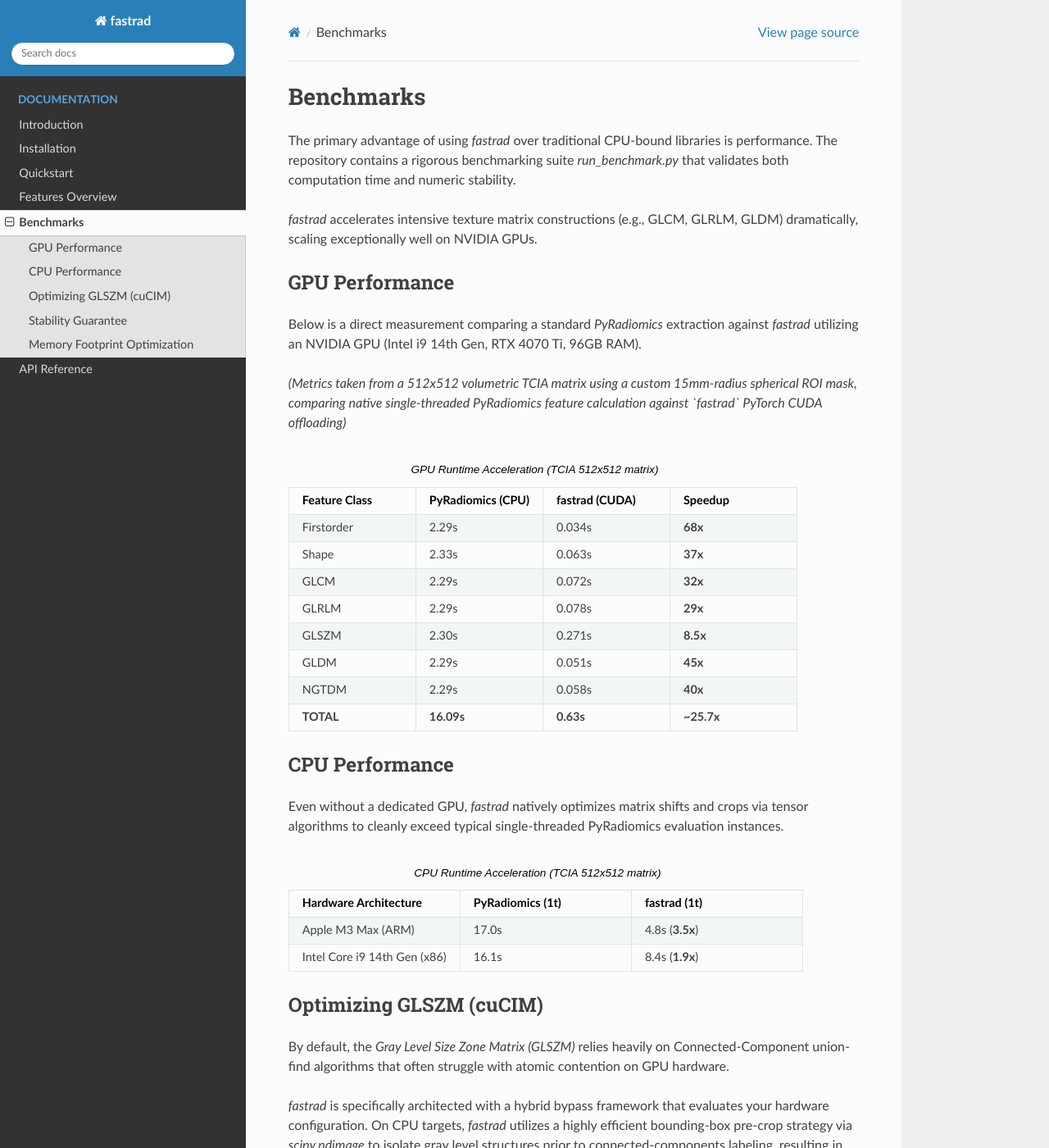
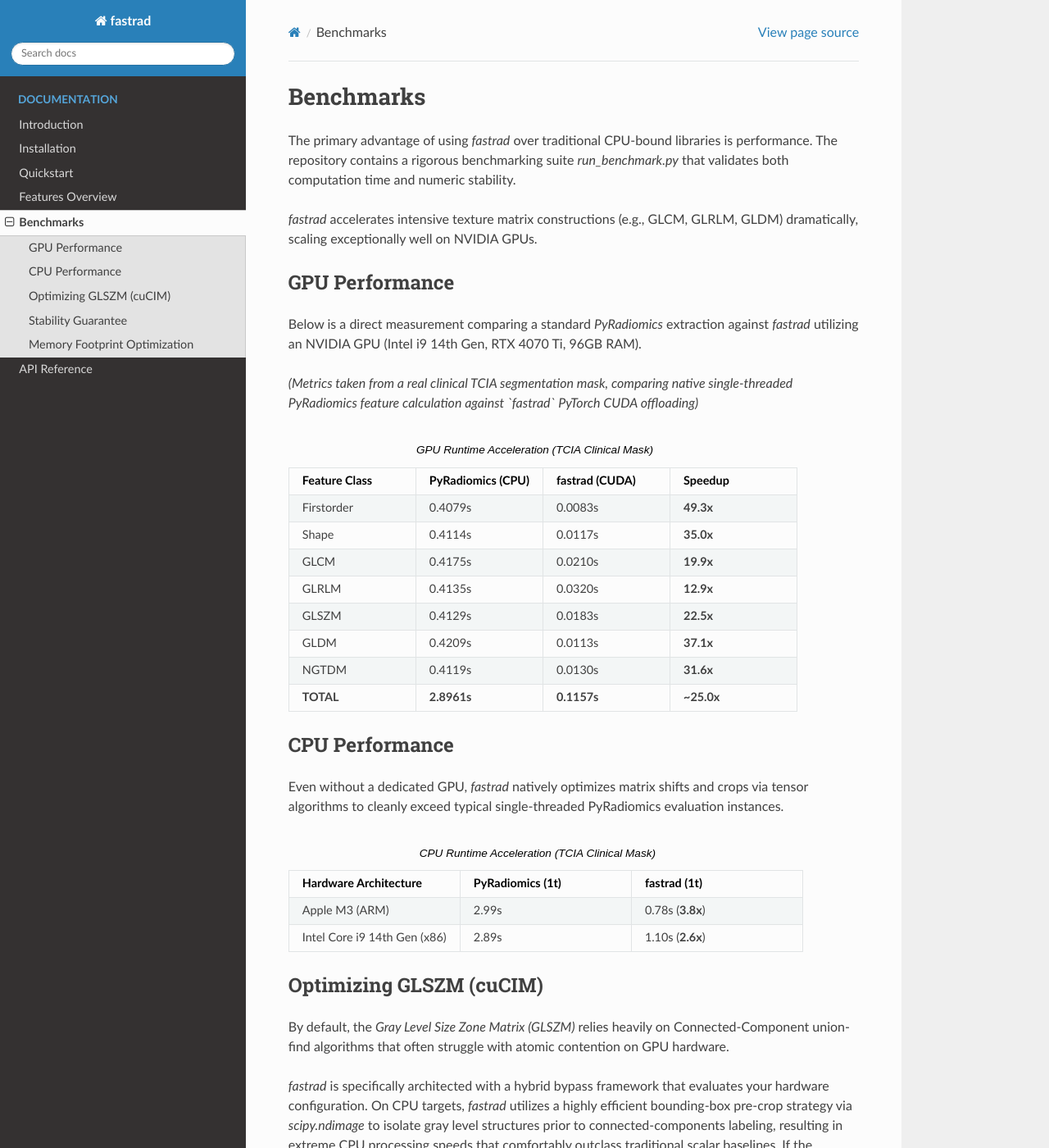
Before and after one commit to helloerikaaa/fastrad, a Sphinx documentation site: the page built from docs/benchmarks.rst, in a window 1280 px wide and 1400 px high. Shown: the whole window at 82% size. Built offline with Sphinx 7.4.7 and the Read the Docs theme 3.1.0, drawn with Linux system fonts in a browser that asks for light colours.

Commit message:
docs: Update benchmark metrics with i9 and M3 clinical evaluations

```diff
--- a/docs/benchmarks.rst
+++ b/docs/benchmarks.rst
@@ -10,9 +10,9 @@
 
 Below is a direct measurement comparing a standard `PyRadiomics` extraction against `fastrad` utilizing an NVIDIA GPU (Intel i9 14th Gen, RTX 4070 Ti, 96GB RAM).
 
-*(Metrics taken from a 512x512 volumetric TCIA matrix using a custom 15mm-radius spherical ROI mask, comparing native single-threaded PyRadiomics feature calculation against `fastrad` PyTorch CUDA offloading)*
+*(Metrics taken from a real clinical TCIA segmentation mask, comparing native single-threaded PyRadiomics feature calculation against `fastrad` PyTorch CUDA offloading)*
 
-.. list-table:: GPU Runtime Acceleration (TCIA 512x512 matrix)
+.. list-table:: GPU Runtime Acceleration (TCIA Clinical Mask)
    :widths: 25 25 25 25
    :header-rows: 1
 
@@ -21,56 +21,56 @@
      - fastrad (CUDA)
      - Speedup
    * - Firstorder
-     - 2.29s
-     - 0.034s
-     - **68x**
+     - 0.4079s
+     - 0.0083s
+     - **49.3x**
    * - Shape
-     - 2.33s
-     - 0.063s
-     - **37x**
+     - 0.4114s
+     - 0.0117s
+     - **35.0x**
    * - GLCM
-     - 2.29s
-     - 0.072s
-     - **32x**
+     - 0.4175s
+     - 0.0210s
+     - **19.9x**
    * - GLRLM
-     - 2.29s
-     - 0.078s
-     - **29x**
+     - 0.4135s
+     - 0.0320s
+     - **12.9x**
    * - GLSZM
-     - 2.30s
-     - 0.271s
-     - **8.5x**
+     - 0.4129s
+     - 0.0183s
+     - **22.5x**
    * - GLDM
-     - 2.29s
-     - 0.051s
-     - **45x**
+     - 0.4209s
+     - 0.0113s
+     - **37.1x**
    * - NGTDM
-     - 2.29s
-     - 0.058s
-     - **40x**
+     - 0.4119s
+     - 0.0130s
+     - **31.6x**
    * - **TOTAL**
-     - **16.09s**
-     - **0.63s**
-     - **~25.7x**
+     - **2.8961s**
+     - **0.1157s**
+     - **~25.0x**
 
 CPU Performance
 ---------------
 
 Even without a dedicated GPU, `fastrad` natively optimizes matrix shifts and crops via tensor algorithms to cleanly exceed typical single-threaded PyRadiomics evaluation instances.
 
-.. list-table:: CPU Runtime Acceleration (TCIA 512x512 matrix)
+.. list-table:: CPU Runtime Acceleration (TCIA Clinical Mask)
    :widths: 33 33 33
    :header-rows: 1
 
    * - Hardware Architecture
      - PyRadiomics (1t)
      - fastrad (1t)
-   * - Apple M3 Max (ARM)
-     - 17.0s
-     - 4.8s (**3.5x**)
+   * - Apple M3 (ARM)
+     - 2.99s
+     - 0.78s (**3.8x**)
    * - Intel Core i9 14th Gen (x86)
-     - 16.1s
-     - 8.4s (**1.9x**)
+     - 2.89s
+     - 1.10s (**2.6x**)
 
 Optimizing GLSZM (cuCIM)
 ------------------------
```
Also changed, not shown: README.md (+3 -3 lines).
